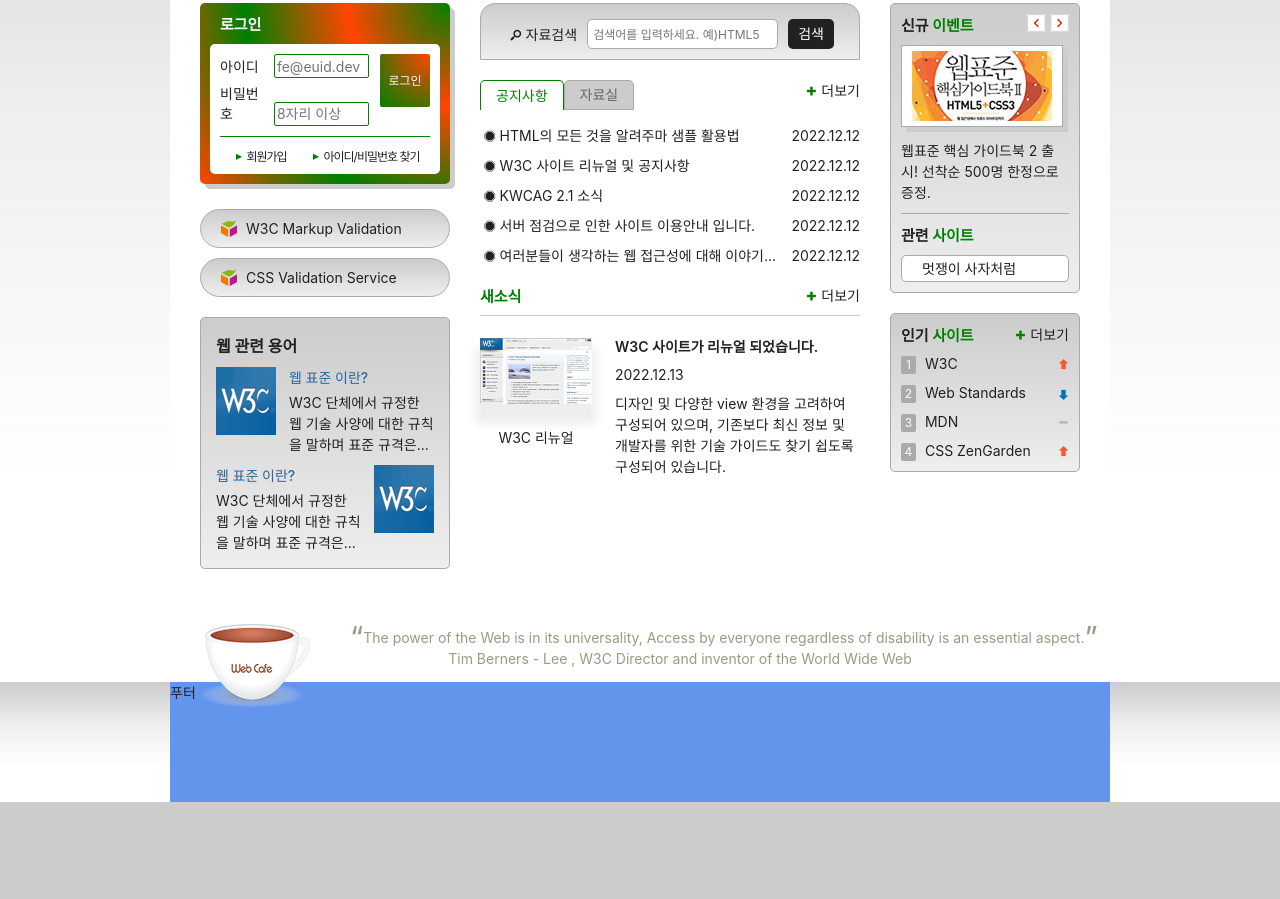
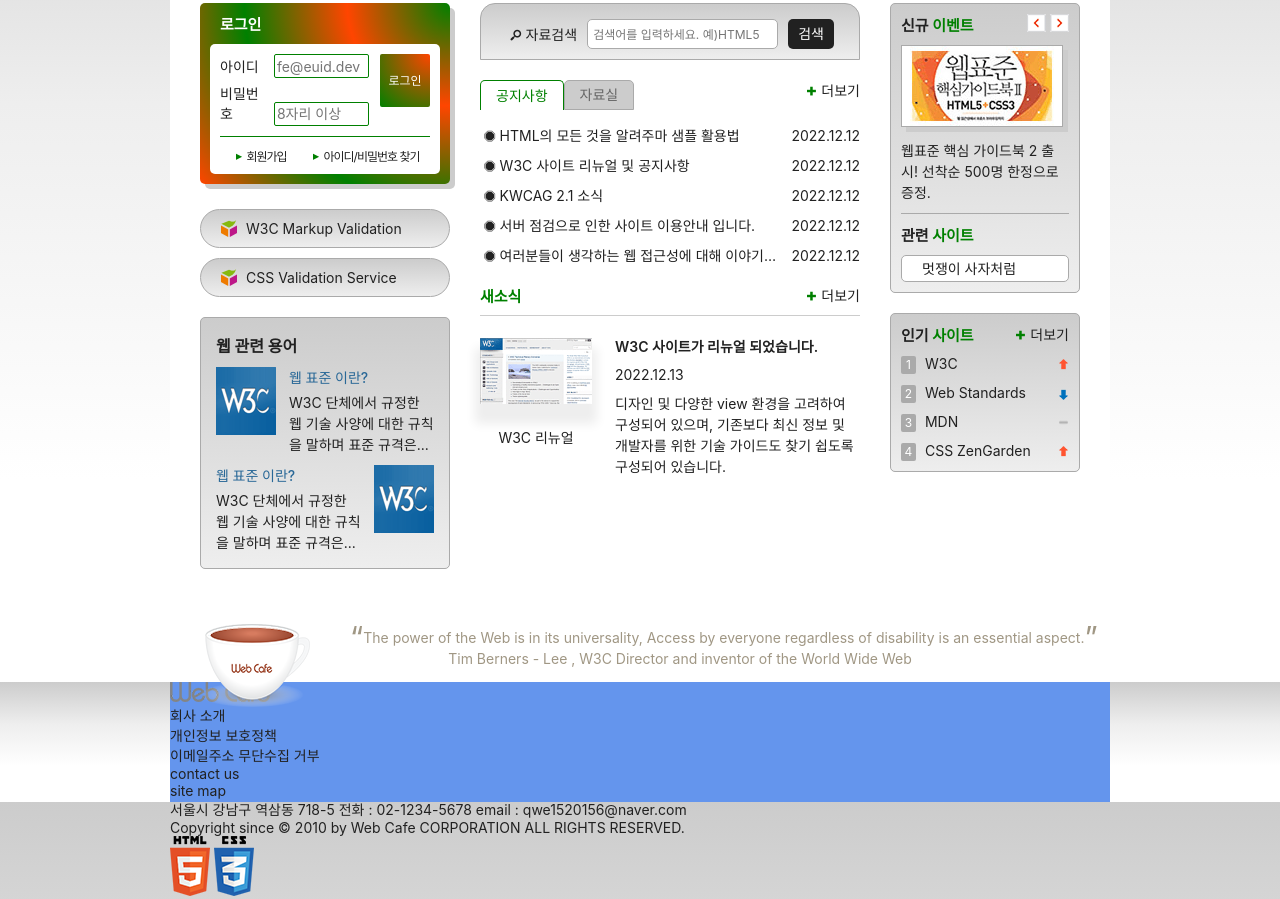
Before and after one commit to oweaj/HTML5, a plain HTML site: page index.html in a window 1280 px wide. Shown: the part 274-1173 px from the top of the page. Before the commit the page ends 1076 px from the top, so only its background shows below. Drawn offline with Linux system fonts and the light colour scheme; a web font is replaced by a local one.

Commit message:
푸터 마크업 완성

```diff
--- a/index.html
+++ b/index.html
@@ -328,8 +328,29 @@
       <footer class="a11y-hidden">출처 : W3C, http://w3.org/WAI/</footer>
     </article>
     <footer class="footer">
-      <div class="footer-bg">
-        <div class="footer-inner">푸터</div>
+      <div class="footer-inner">
+        <a href="/" class="footer-logo">
+          <img src="assets/footer_logo.png" alt="web cafe" />
+        </a>
+        <div class="footer-inner-wrapper">
+          <ul class="guide-list">
+            <li><a href="/">회사 소개</a></li>
+            <li><a href="/">개인정보 보호정책</a></li>
+            <li><a href="/">이메일주소 무단수집 거부</a></li>
+            <li><a href="/">contact us</a></li>
+            <li><a href="/">site map</a></li>
+          </ul>
+          <address class="address">
+            <span>서울시 강남구 역삼동 718-5</span>
+            <span>전화 : <a href="tel:0212345678">02-1234-5678</a></span>
+            <span>email : <a href="mailto:qwe1520156@naver.com?subject=문의사항">qwe1520156@naver.com</a></span>
+          </address>
+          <small class="copyright"> Copyright since &copy; 2010 by Web Cafe CORPORATION ALL RIGHTS RESERVED. </small>
+        </div>
+        <div class="badge-wrapper">
+          <img class="badge-html" src="assets/html5_logo.png" alt="최신 표준인 HTML5를 사용하여 마크업 했습니다." />
+          <img class="badge-css" src="assets/css3_logo.png" alt="최신 기술인 CSS3를 활용하여 디자인 했습니다." />
+        </div>
       </div>
     </footer>
   </body>
```
